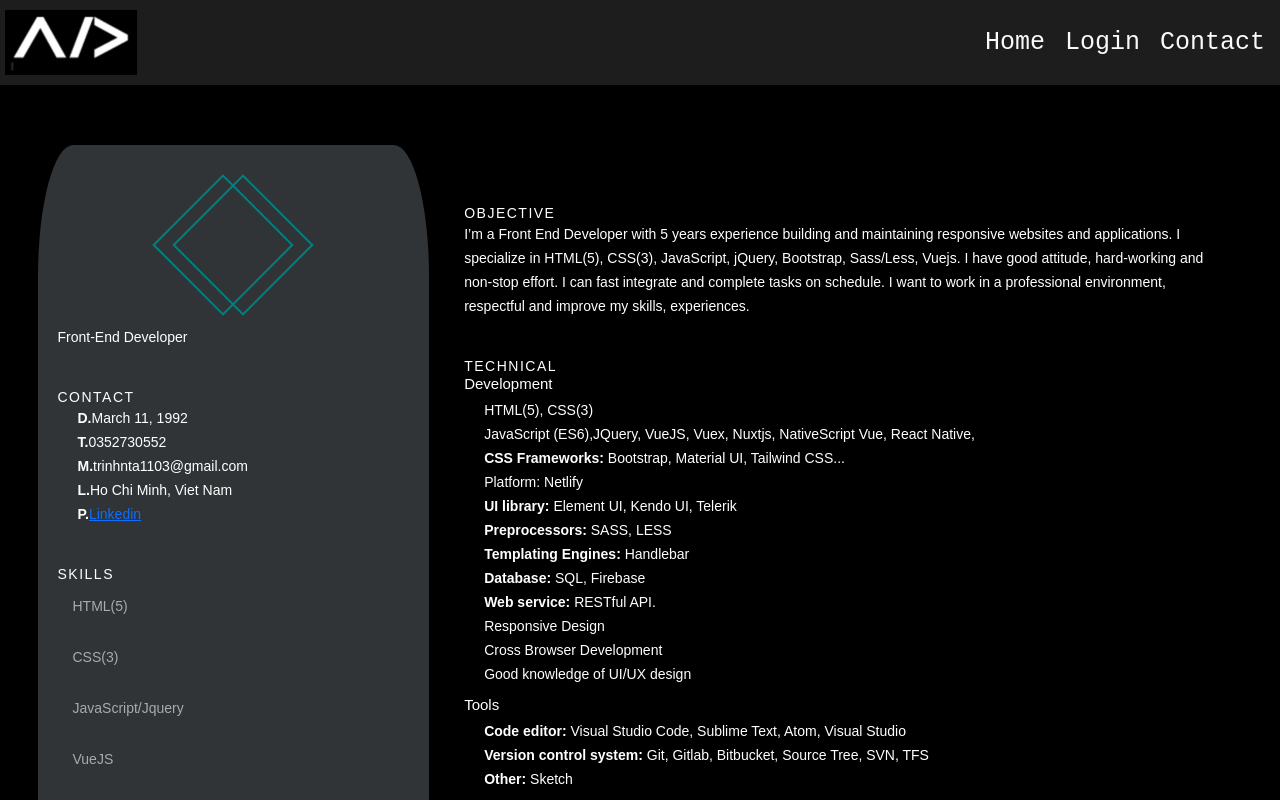
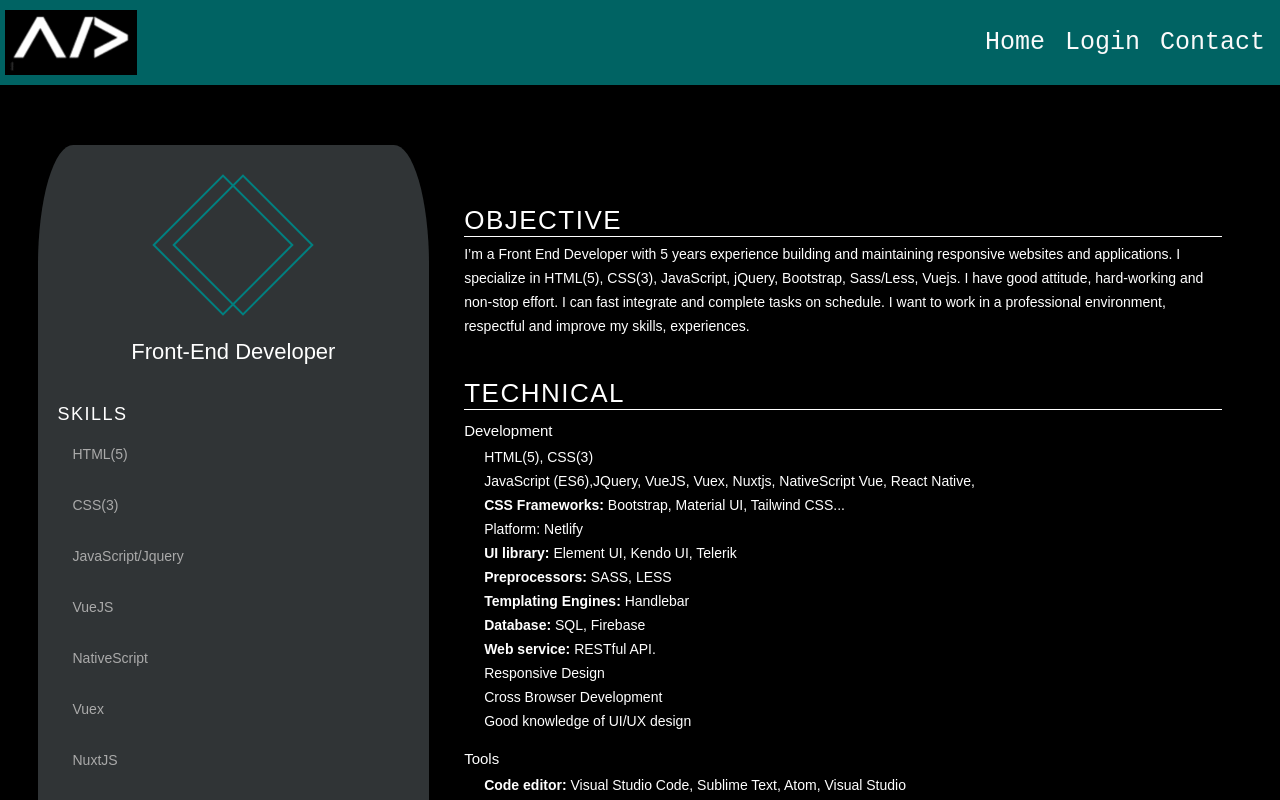
Before and after one commit to agusjd92/cv-app-tpo, a React (Create React App) app: page / in a window 1280 px wide. Shown: the top 800 px of the page. Built offline with nearby package versions, Linux system fonts and the light colour scheme.

Commit message:
modifique boton del contact, la home y el navbar

```diff
--- a/src/CardCv/CardCv.jsx
+++ b/src/CardCv/CardCv.jsx
@@ -15,30 +15,7 @@ const CardCv = () => {
               </article>
               <article class="info">
                 <p class="name"></p>
-                <p class="role">Front-End Developer</p>
-              </article>
-              <article class="contact">
-                <h2 class="title">Contact</h2>
-                <ul class="content-info">
-                  <li>
-                    <strong>D.</strong>March 11, 1992
-                  </li>
-                  <li>
-                    <strong>T.</strong>0352730552
-                  </li>
-                  <li>
-                    <strong>M.</strong>trinhnta1103@gmail.com
-                  </li>
-                  <li>
-                    <strong>L.</strong>Ho Chi Minh, Viet Nam
-                  </li>
-                  <li>
-                    <strong>P.</strong>
-                    <a href="">
-                      Linkedin
-                    </a>
-                  </li>
-                </ul>
+                <p class="role role-style">Front-End Developer</p>
               </article>
               <article class="skills">
                 <h2 class="title">Skills</h2>
@@ -84,7 +61,7 @@ const CardCv = () => {
           <div class="col-8">
             <section class="section__right">
               <article class="objective">
-                <h2 class="title">Objective</h2>
+                <h2 class="title title-cv">Objective</h2>
                 <p class="content-info">
                   I’m a Front End Developer with 5 years experience building and
                   maintaining responsive websites and applications. I specialize
@@ -97,7 +74,7 @@ const CardCv = () => {
               </article>
 
               <article class="technical">
-                <h2 class="title">TECHNICAL</h2>
+                <h2 class="title title-cv">TECHNICAL</h2>
                 <div class="content-info">
                   <h4 class="subtitle">Development</h4>
                   <ul class="list-tech">
@@ -149,7 +126,7 @@ const CardCv = () => {
               </article>
 
               <article class="experience">
-                <h2 class="title">Experience</h2>
+                <h2 class="title title-cv">Experience</h2>
                 <div class="content-info">
                   <div class="experience__item">
                     <h3 class="experience__role">
--- a/src/CardCv/styles.css
+++ b/src/CardCv/styles.css
@@ -17,21 +17,30 @@ h1, h2, h3 {
 .title {
   margin-top: 4rem;
 
-  font-size: 1.4rem;
+  font-size: 1.8rem;
   font-weight: 400;
   text-transform: uppercase;
   letter-spacing: 1.5px;
 
 }
-
-
+.subtitle{
+  font-size:1.5rem;
+  padding-top: 7px;
+}
+.title-cv{
+  font-size: 2.6rem;
+  border-bottom: 1px solid white;
+}
 ul {
   list-style-type: none;
 }
 .item{
   margin: -5px;
 }
-
+.experience__item{
+  margin-top: 15px;
+  margin-bottom: 25px;
+}
 .cv-page {
   max-width: 180rem;
   padding: 6rem 3rem;
@@ -121,12 +130,14 @@ ul {
   text-align: center;
   font-size: 1.4rem;
   color: teal;
+
 }
 
 .content-info {
   margin-top: 1.5rem;
 
 }
+
 
 .list-item {
   display: flex;
@@ -230,7 +241,7 @@ ul {
   .subtitle {
     margin-left: 2rem;
     text-transform: uppercase;
-    font-size: 1.2rem;
+    font-size: 1.3rem;
     font-weight: bold;
 
     color: teal;
@@ -266,3 +277,13 @@ ul {
 .mt-4 {
   margin-top: 1.6rem;
 }}
+
+
+.role-style{
+  padding-top: 15px;
+  font-size: 2.2rem;
+  text-align: center;
+}
+.content-info{
+  margin-top: 5px;
+}
--- a/src/Contact/Contact.jsx
+++ b/src/Contact/Contact.jsx
@@ -9,7 +9,7 @@ const Contact = () => {
   return (
     <>
       <section id="contact">
-        <h1 class="section-header">Contact</h1>
+        <h1 class="section-header">Contact me</h1>
 
         <div class="contact-wrapper">
           <form id="contact-form" class="form-horizontal" role="form">
@@ -67,7 +67,7 @@ const Contact = () => {
             <ul class="contact-list">
               <li class="list-item">
                 <i class="fa fa-map-marker fa-2x">
-                  <span class="contact-text place">City, State</span>
+                  <span class="contact-text place">Buenos Aires</span>
                 </i>
               </li>
 
@@ -85,7 +85,7 @@ const Contact = () => {
                 <i class="fa fa-envelope fa-2x">
                   <span class="contact-text gmail">
                     <a href="mailto:#" title="Send me an email">
-                      hitmeup@gmail.com
+                      agustinbatman@gmail.com
                     </a>
                   </span>
                 </i>
--- a/src/Contact/styles.css
+++ b/src/Contact/styles.css
@@ -60,15 +60,16 @@ body {
 
   .send-button {
     margin-top: 15px;
-    height: 34px;
+    height: 44px;
     width: 400px;
     overflow: hidden;
     transition: all .2s ease-in-out;
+    background-color: rgb(31, 21, 172);
   }
 
   .alt-send-button {
-    width: 400px;
-    height: 34px;
+    width: auto;
+    height: auto;
     transition: all .2s ease-in-out;
   }
 
--- a/src/Header/styles.css
+++ b/src/Header/styles.css
@@ -24,7 +24,7 @@
     justify-content: space-between;
     align-items: center;
     position: relative;
-    background: #1D1D1D;
+    background: rgb(0, 99, 99);
     color: #FAFAFA;
 }
 .navbar-logo{
```
